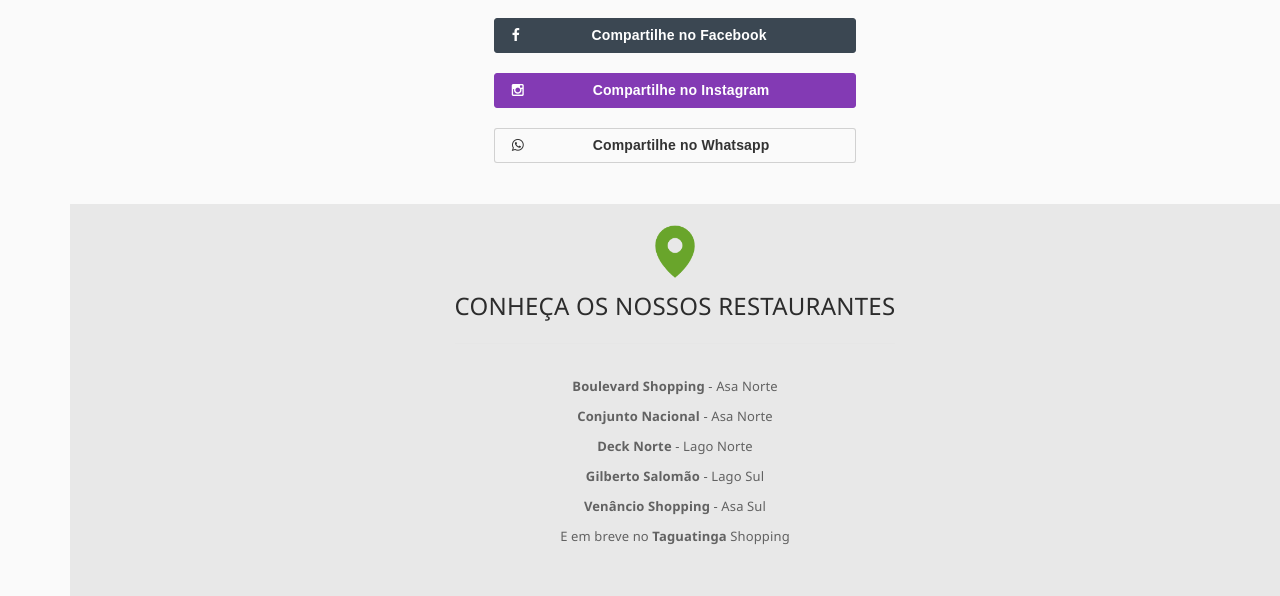
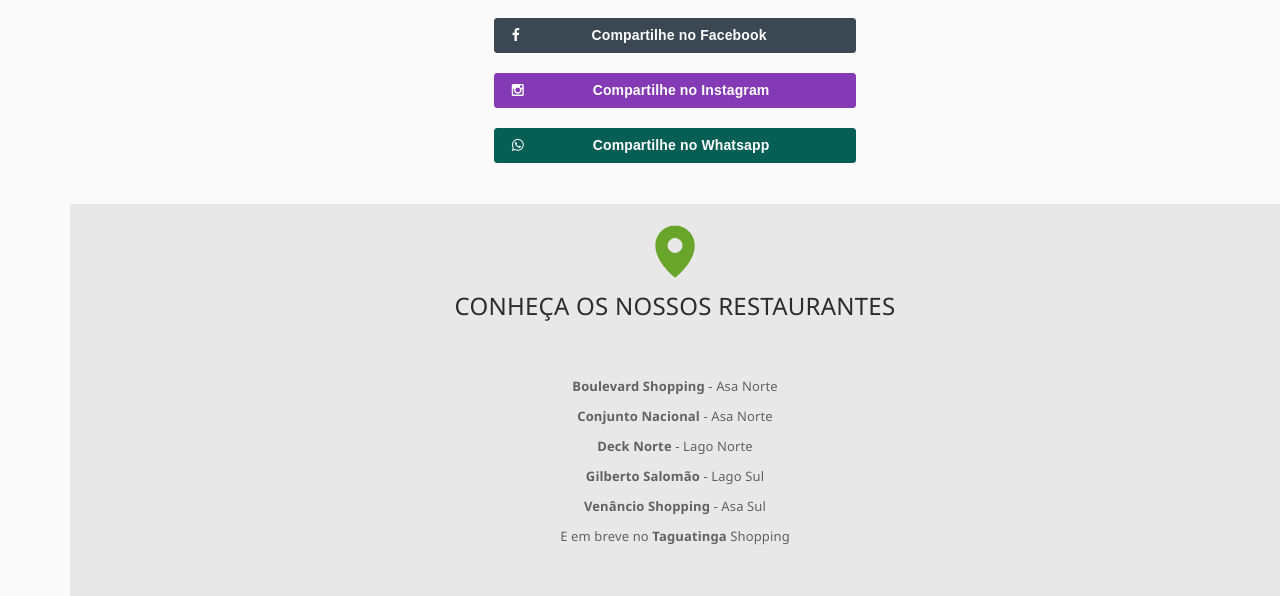
Before and after one commit to willianpinho/tomatzocarnaval, a Flask app: page /sucess in a window 1280 px wide, with the pointer over the restyled element. Shown: the part 582-1178 px from the top of the page. Run offline with Flask 2, Linux system fonts and the light colour scheme; style sheets or scripts are compiled from the project's sources; some libraries are stand-ins or nearby versions; some web fonts are replaced.

Commit message:
Update css buttons

```diff
--- a/static/css/style.css
+++ b/static/css/style.css
@@ -10,8 +10,20 @@
 	color: #fff;
 }
 
+.btn-whatsapp:hover {
+	background-color: #075e54;
+	border-color: #075e54;
+	color: #fff;
+}
+
 .btn-instagram {
 	background-color: #833ab4;
 	border-color: #833ab4;
 	color: #fff;
 }
+
+.btn-instagram:hover {
+	background-color: #833ab4;
+	border-color: #833ab4;
+	color: #fff;
+}
```
